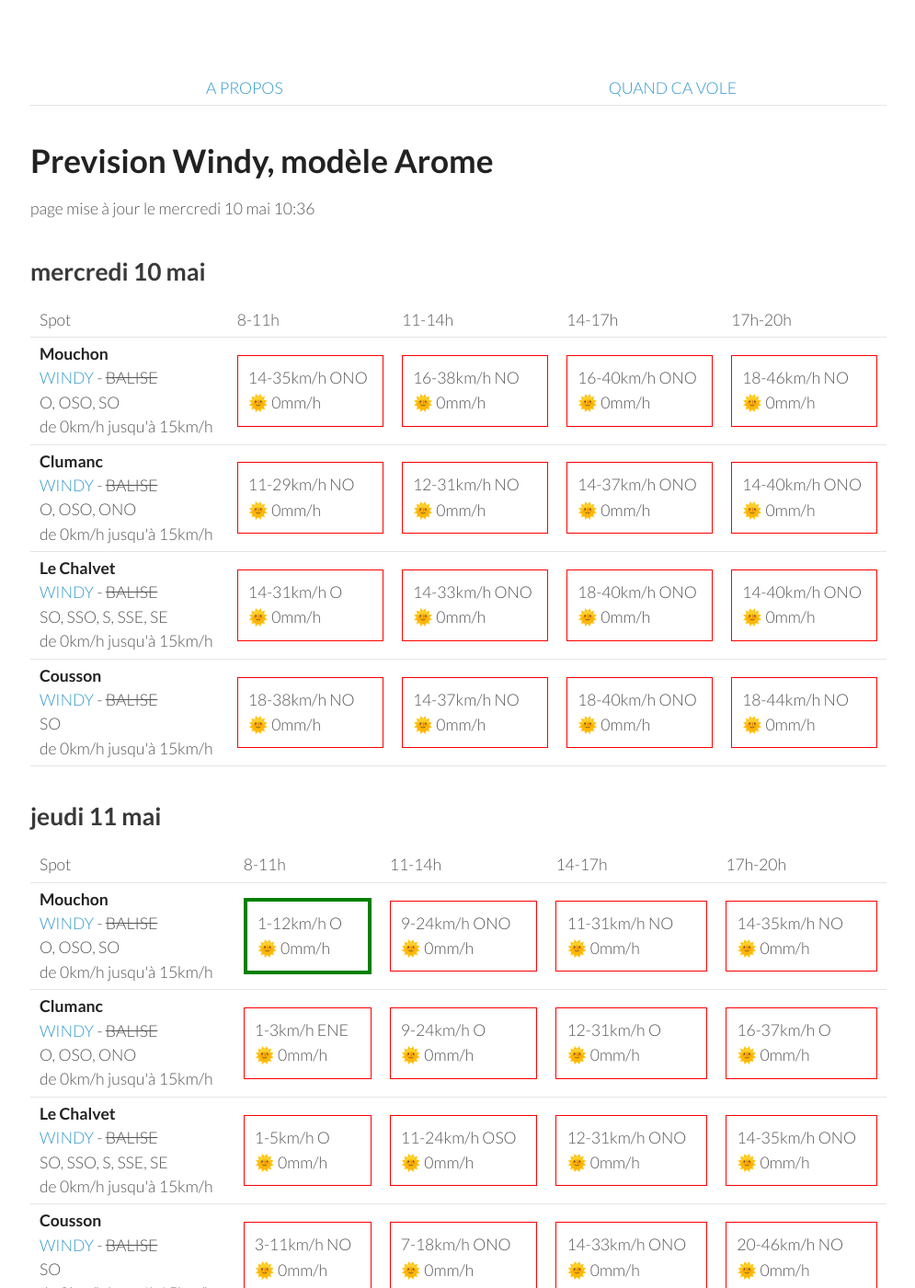
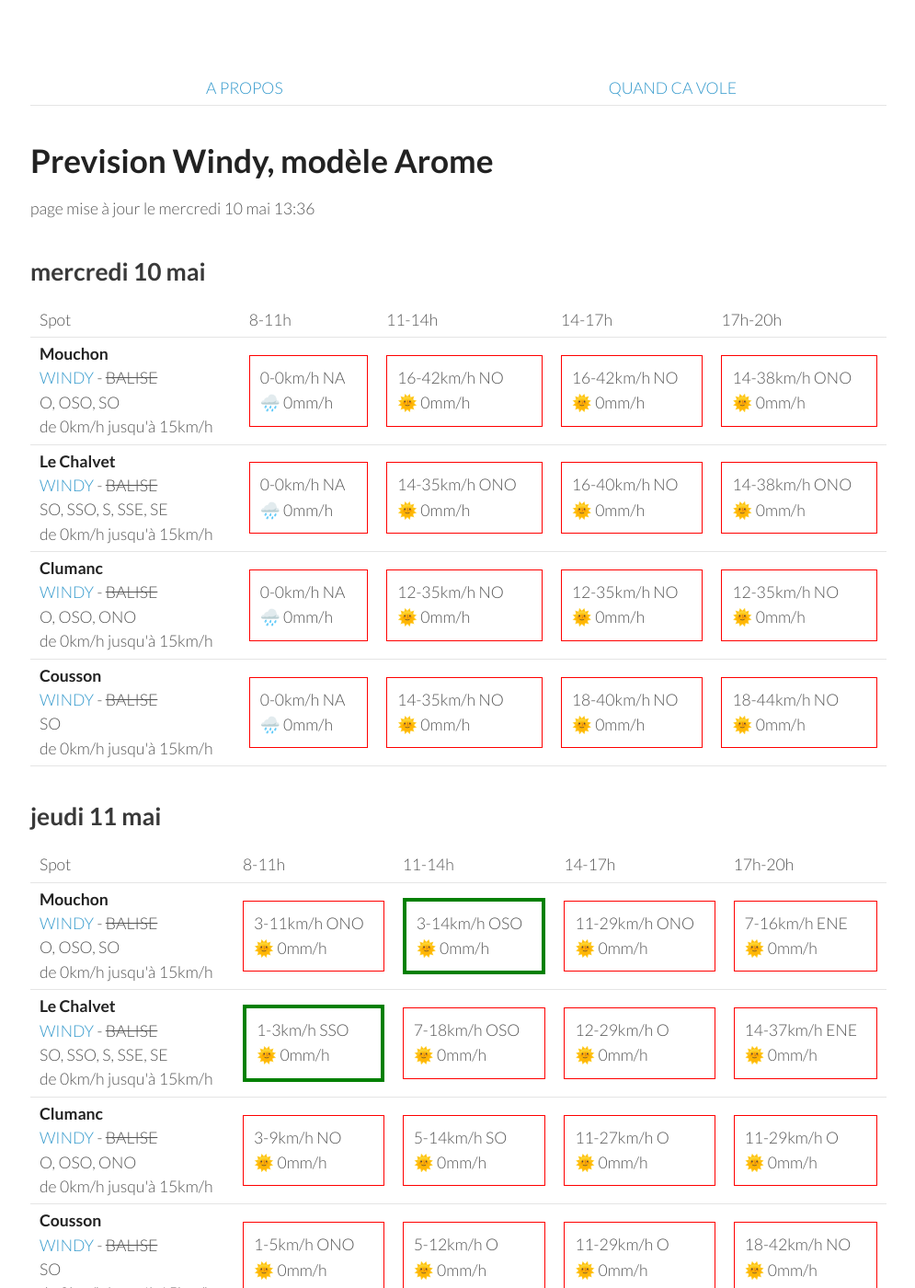
Before and after one commit to parapente-dans-le-nord/parapente-dans-le-nord.github.io, a Jekyll site: the page built from saint_andre.markdown, in a window 1280 px wide and 1400 px high. Shown: the whole window at 92% size, without its empty margins (25-1020 px from the left). Built offline with Jekyll 4.4.1, drawn with Linux system fonts in a browser that asks for light colours.

Commit message:
update index.markdown

```diff
--- a/saint_andre.markdown
+++ b/saint_andre.markdown
@@ -7,7 +7,7 @@ title:  "Tous les spots"
 {: .links}
 
 # Prevision Windy, modèle Arome
-page mise à jour le mercredi 10 mai 10:36
+page mise à jour le mercredi 10 mai 13:36
 
 ## mercredi 10 mai
 
@@ -24,41 +24,37 @@ page mise à jour le mercredi 10 mai 10:36
 <tr>
         <td><strong>Mouchon</strong><br><a href="https://windy.com/43.992/6.424?43.878,6.425,10,m:eSuaglR">WINDY</a> - <span class="no-balise"> BALISE </span><br> <span class="vent-favorable">O, OSO, SO</span><br><span class="force-vent">de 0km/h jusqu'à 15km/h</span> </td>
 
+            <td><div class="not-flyable"><p>0-0km/h NA</p><p>🌧️ 0mm/h</p></div></td>
+            <td><div class="not-flyable"><p>16-42km/h NO</p><p>🌞 0mm/h</p></div></td>
+            <td><div class="not-flyable"><p>16-42km/h NO</p><p>🌞 0mm/h</p></div></td>
+            <td><div class="not-flyable"><p>14-38km/h ONO</p><p>🌞 0mm/h</p></div></td>
+
+    </tr>
+<tr>
+        <td><strong>Le Chalvet</strong><br><a href="https://windy.com/43.979/6.480?43.866,6.480,10,m:eSsaglX">WINDY</a> - <span class="no-balise"> BALISE </span><br> <span class="vent-favorable">SO, SSO, S, SSE, SE</span><br><span class="force-vent">de 0km/h jusqu'à 15km/h</span> </td>
+
+            <td><div class="not-flyable"><p>0-0km/h NA</p><p>🌧️ 0mm/h</p></div></td>
             <td><div class="not-flyable"><p>14-35km/h ONO</p><p>🌞 0mm/h</p></div></td>
-            <td><div class="not-flyable"><p>16-38km/h NO</p><p>🌞 0mm/h</p></div></td>
-            <td><div class="not-flyable"><p>16-40km/h ONO</p><p>🌞 0mm/h</p></div></td>
-            <td><div class="not-flyable"><p>18-46km/h NO</p><p>🌞 0mm/h</p></div></td>
-
+            <td><div class="not-flyable"><p>16-40km/h NO</p><p>🌞 0mm/h</p></div></td>
+            <td><div class="not-flyable"><p>14-38km/h ONO</p><p>🌞 0mm/h</p></div></td>
 
     </tr>
 <tr>
         <td><strong>Clumanc</strong><br><a href="https://windy.com/44.027/6.402?43.914,6.403,10,m:eSxaglP">WINDY</a> - <span class="no-balise"> BALISE </span><br> <span class="vent-favorable">O, OSO, ONO</span><br><span class="force-vent">de 0km/h jusqu'à 15km/h</span> </td>
 
-            <td><div class="not-flyable"><p>11-29km/h NO</p><p>🌞 0mm/h</p></div></td>
-            <td><div class="not-flyable"><p>12-31km/h NO</p><p>🌞 0mm/h</p></div></td>
-            <td><div class="not-flyable"><p>14-37km/h ONO</p><p>🌞 0mm/h</p></div></td>
-            <td><div class="not-flyable"><p>14-40km/h ONO</p><p>🌞 0mm/h</p></div></td>
-
-
-    </tr>
-<tr>
-        <td><strong>Le Chalvet</strong><br><a href="https://windy.com/43.979/6.480?43.866,6.480,10,m:eSsaglX">WINDY</a> - <span class="no-balise"> BALISE </span><br> <span class="vent-favorable">SO, SSO, S, SSE, SE</span><br><span class="force-vent">de 0km/h jusqu'à 15km/h</span> </td>
-
-            <td><div class="not-flyable"><p>14-31km/h O</p><p>🌞 0mm/h</p></div></td>
-            <td><div class="not-flyable"><p>14-33km/h ONO</p><p>🌞 0mm/h</p></div></td>
-            <td><div class="not-flyable"><p>18-40km/h ONO</p><p>🌞 0mm/h</p></div></td>
-            <td><div class="not-flyable"><p>14-40km/h ONO</p><p>🌞 0mm/h</p></div></td>
-
+            <td><div class="not-flyable"><p>0-0km/h NA</p><p>🌧️ 0mm/h</p></div></td>
+            <td><div class="not-flyable"><p>12-35km/h NO</p><p>🌞 0mm/h</p></div></td>
+            <td><div class="not-flyable"><p>12-35km/h NO</p><p>🌞 0mm/h</p></div></td>
+            <td><div class="not-flyable"><p>12-35km/h NO</p><p>🌞 0mm/h</p></div></td>
 
     </tr>
 <tr>
         <td><strong>Cousson</strong><br><a href="https://windy.com/44.054/6.240?43.940,6.241,10,m:eSAaglz">WINDY</a> - <span class="no-balise"> BALISE </span><br> <span class="vent-favorable">SO</span><br><span class="force-vent">de 0km/h jusqu'à 15km/h</span> </td>
 
-            <td><div class="not-flyable"><p>18-38km/h NO</p><p>🌞 0mm/h</p></div></td>
-            <td><div class="not-flyable"><p>14-37km/h NO</p><p>🌞 0mm/h</p></div></td>
-            <td><div class="not-flyable"><p>18-40km/h ONO</p><p>🌞 0mm/h</p></div></td>
+            <td><div class="not-flyable"><p>0-0km/h NA</p><p>🌧️ 0mm/h</p></div></td>
+            <td><div class="not-flyable"><p>14-35km/h NO</p><p>🌞 0mm/h</p></div></td>
+            <td><div class="not-flyable"><p>18-40km/h NO</p><p>🌞 0mm/h</p></div></td>
             <td><div class="not-flyable"><p>18-44km/h NO</p><p>🌞 0mm/h</p></div></td>
-
 
     </tr>
 
@@ -80,40 +76,40 @@ page mise à jour le mercredi 10 mai 10:36
 <tr>
         <td><strong>Mouchon</strong><br><a href="https://windy.com/43.992/6.424?43.878,6.425,10,m:eSuaglR">WINDY</a> - <span class="no-balise"> BALISE </span><br> <span class="vent-favorable">O, OSO, SO</span><br><span class="force-vent">de 0km/h jusqu'à 15km/h</span> </td>
 
-            <td><div class="flyable"><p>1-12km/h O</p><p>🌞 0mm/h</p></div></td>
-            <td><div class="not-flyable"><p>9-24km/h ONO</p><p>🌞 0mm/h</p></div></td>
-            <td><div class="not-flyable"><p>11-31km/h NO</p><p>🌞 0mm/h</p></div></td>
-            <td><div class="not-flyable"><p>14-35km/h NO</p><p>🌞 0mm/h</p></div></td>
+            <td><div class="not-flyable"><p>3-11km/h ONO</p><p>🌞 0mm/h</p></div></td>
+            <td><div class="flyable"><p>3-14km/h OSO</p><p>🌞 0mm/h</p></div></td>
+            <td><div class="not-flyable"><p>11-29km/h ONO</p><p>🌞 0mm/h</p></div></td>
+            <td><div class="not-flyable"><p>7-16km/h ENE</p><p>🌞 0mm/h</p></div></td>
+
+
+    </tr>
+<tr>
+        <td><strong>Le Chalvet</strong><br><a href="https://windy.com/43.979/6.480?43.866,6.480,10,m:eSsaglX">WINDY</a> - <span class="no-balise"> BALISE </span><br> <span class="vent-favorable">SO, SSO, S, SSE, SE</span><br><span class="force-vent">de 0km/h jusqu'à 15km/h</span> </td>
+
+            <td><div class="flyable"><p>1-3km/h SSO</p><p>🌞 0mm/h</p></div></td>
+            <td><div class="not-flyable"><p>7-18km/h OSO</p><p>🌞 0mm/h</p></div></td>
+            <td><div class="not-flyable"><p>12-29km/h O</p><p>🌞 0mm/h</p></div></td>
+            <td><div class="not-flyable"><p>14-37km/h ENE</p><p>🌞 0mm/h</p></div></td>
 
 
     </tr>
 <tr>
         <td><strong>Clumanc</strong><br><a href="https://windy.com/44.027/6.402?43.914,6.403,10,m:eSxaglP">WINDY</a> - <span class="no-balise"> BALISE </span><br> <span class="vent-favorable">O, OSO, ONO</span><br><span class="force-vent">de 0km/h jusqu'à 15km/h</span> </td>
 
-            <td><div class="not-flyable"><p>1-3km/h ENE</p><p>🌞 0mm/h</p></div></td>
-            <td><div class="not-flyable"><p>9-24km/h O</p><p>🌞 0mm/h</p></div></td>
-            <td><div class="not-flyable"><p>12-31km/h O</p><p>🌞 0mm/h</p></div></td>
-            <td><div class="not-flyable"><p>16-37km/h O</p><p>🌞 0mm/h</p></div></td>
-
-
-    </tr>
-<tr>
-        <td><strong>Le Chalvet</strong><br><a href="https://windy.com/43.979/6.480?43.866,6.480,10,m:eSsaglX">WINDY</a> - <span class="no-balise"> BALISE </span><br> <span class="vent-favorable">SO, SSO, S, SSE, SE</span><br><span class="force-vent">de 0km/h jusqu'à 15km/h</span> </td>
-
-            <td><div class="not-flyable"><p>1-5km/h O</p><p>🌞 0mm/h</p></div></td>
-            <td><div class="not-flyable"><p>11-24km/h OSO</p><p>🌞 0mm/h</p></div></td>
-            <td><div class="not-flyable"><p>12-31km/h ONO</p><p>🌞 0mm/h</p></div></td>
-            <td><div class="not-flyable"><p>14-35km/h ONO</p><p>🌞 0mm/h</p></div></td>
+            <td><div class="not-flyable"><p>3-9km/h NO</p><p>🌞 0mm/h</p></div></td>
+            <td><div class="not-flyable"><p>5-14km/h SO</p><p>🌞 0mm/h</p></div></td>
+            <td><div class="not-flyable"><p>11-27km/h O</p><p>🌞 0mm/h</p></div></td>
+            <td><div class="not-flyable"><p>11-29km/h O</p><p>🌞 0mm/h</p></div></td>
 
 
     </tr>
 <tr>
         <td><strong>Cousson</strong><br><a href="https://windy.com/44.054/6.240?43.940,6.241,10,m:eSAaglz">WINDY</a> - <span class="no-balise"> BALISE </span><br> <span class="vent-favorable">SO</span><br><span class="force-vent">de 0km/h jusqu'à 15km/h</span> </td>
 
-            <td><div class="not-flyable"><p>3-11km/h NO</p><p>🌞 0mm/h</p></div></td>
-            <td><div class="not-flyable"><p>7-18km/h ONO</p><p>🌞 0mm/h</p></div></td>
-            <td><div class="not-flyable"><p>14-33km/h ONO</p><p>🌞 0mm/h</p></div></td>
-            <td><div class="not-flyable"><p>20-46km/h NO</p><p>🌞 0mm/h</p></div></td>
+            <td><div class="not-flyable"><p>1-5km/h ONO</p><p>🌞 0mm/h</p></div></td>
+            <td><div class="not-flyable"><p>5-12km/h O</p><p>🌞 0mm/h</p></div></td>
+            <td><div class="not-flyable"><p>11-29km/h O</p><p>🌞 0mm/h</p></div></td>
+            <td><div class="not-flyable"><p>18-42km/h NO</p><p>🌞 0mm/h</p></div></td>
 
 
     </tr>
```
